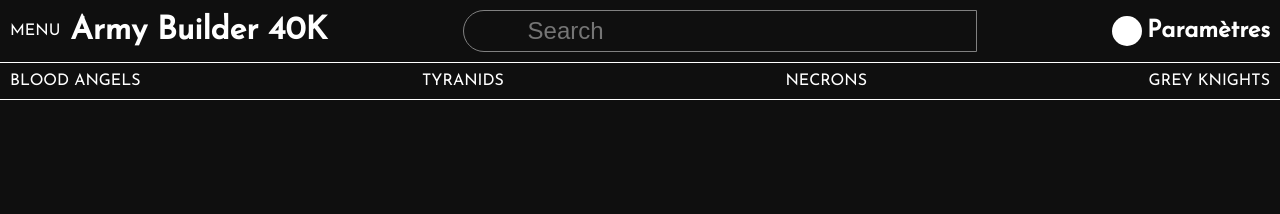
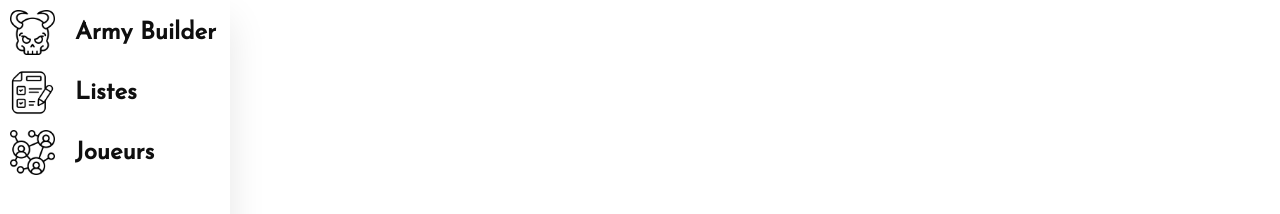
Before and after one commit to JarodCouprie/ArmyBuilder, a plain HTML site: page index.html in a window 1280 px wide. Drawn offline with Linux system fonts and the light colour scheme.

Commit message:
changes navbar

```diff
--- a/asset/style/style.css
+++ b/asset/style/style.css
@@ -10,76 +10,57 @@
     src: url("../fonts/JosefinSans-Regular.ttf");
 }
 
-.container{
-    min-width: 1200px;
-}
-
 body{
-    background-color: #0f0f0f;
     color: #fff;
     font-family: "josefin";
 }
-
-body a{
-    color: #fff;
+/*------------------------HEADER------------------------*/
+header{
+    position: absolute;
+    top: 0;
+    left: 0;
+    width: 50px;
+    height: 100%;
+    background-color: #fff;
+    transition: width 0.4s linear;
+    overflow: hidden;
+    box-shadow: 0 20px 35px rgba(0, 0, 0, 0.1);
+    padding-left: 10px;
+    padding-top: 10px;
 }
 
-.header-head{
-    display: flex;
-    justify-content: space-between;
-    padding: 10px;
+header:hover{
+    transition: width 1s ease;
+    width: 220px;
 }
 
-.menu{
-    display: flex;
-    align-items: center;
-}
-
-.menu-icon{
-    margin-right: 10px;
-}
-
-
-.search-box-container{
-    width: 40vw;
-    border: 1px solid grey;
-    display: flex;
-    justify-content: center;
-    align-items: center;
-    border-radius: 40px 0 0 40px;
-}
-
-.search-box{
-    width: 30vw;
-    height: 40px;
-    background-color: #0f0f0f;
-    color: white;
-    outline: none;
-    border: none;
-    font-size: 1.5rem;
-}
-
-.account-container{
-    display: flex;
-    align-items: center;
-}
-
-.nav-link-container{
-    display: flex;
-    justify-content: space-between;
-    padding: 10px;
-    border-top: 1px solid white;
-    border-bottom: 1px solid white;
+nav{
+    width: 200px;
+    height: 100%;
 }
 
 .nav-link{
-    text-transform: uppercase;
+    margin-bottom: 15px;
+    display: flex;
+    width: 220px;
+    height: 100%;
+    align-items: center;
+    border-top-left-radius: 5px;
+    border-bottom-left-radius: 5px;
+    color: #0f0f0f;
 }
 
-.my-account-profile-picture{
-    margin-right: 5px;
-    width: 30px;
-    height: 30px;
-    background-color: white;
-    border-radius: 30px;
+.nav-link img{
+    width: 45px;
+    height: 45px;
 }
+
+.nav-link h1,h2{
+    margin-left: 20px;
+}
+
+.nav-link:hover{
+    background: rgb(176,255,216);
+    background: linear-gradient(90deg, rgba(176,255,216,1) 0%, rgba(0,23,14,1) 100%);
+    color: #fff;
+}
--- a/index.html
+++ b/index.html
@@ -9,46 +9,33 @@
 </head>
 <body>
     <header>
-        <div class="header-head">
-            <div class="menu">
-                <div class="menu-icon">
-                    MENU
-                </div>
-                <div>
-                    <h1>
-                        <a href="/">Army Builder 40K</a>
-                    </h1>
-                </div>
-            </div>
-
-            <div class="search-box-container">
-                <input class="search-box" type="text" placeholder="Search" autocapitalize="none" autocomplete="off" autocorrect="off">
-            </div>
-            <div class="account-container">
-                <div class="my-account">
-                    <div class="my-account-profile-picture">
-                    </div>
-                </div>
-                <div>
-                    <h2 class="settings">
-                        Paramètres
-                    </h2>
-                </div>
-            </div>
-        </div>
-        <nav class="nav-link-container">
-            <div class="active nav-link nav-link-1">
-                <a href="#">Blood Angels</a>
-            </div>
-            <div class="nav-link nav-link-2">
-                <a href="#">Tyranids</a>
-            </div>
-            <div class="nav-link nav-link-3">
-                <a href="#">Necrons</a>
-            </div>
-            <div class="nav-link nav-link-4">
-                <a href="#">Grey Knights</a>
-            </div>
+        <nav>
+            <ul>
+                <li>
+                    <a href="./" class="nav-link nav-icon">
+                        <img src="./asset/logo/skull.png" alt="logo de Army Builder">
+                        <h1>
+                            Army Builder
+                        </h1>
+                    </a>
+                </li>
+                <li>
+                    <a href="./" class="nav-link nav-list">
+                        <img src="./asset/logo/list.png" alt="logo de Army Builder">
+                        <h2>
+                            Listes
+                        </h2>
+                    </a>
+                </li>
+                <li>
+                    <a href="./" class="nav-link nav-player">
+                        <img src="./asset/logo/networking.png" alt="logo de Army Builder">
+                        <h2>
+                            Joueurs
+                        </h2>
+                    </a>
+                </li>
+            </ul>
         </nav>
     </header>
 </body>
```
Also changed, not shown: asset/logo/list.png (added), asset/logo/networking.png (added), asset/logo/skull.png (added).
